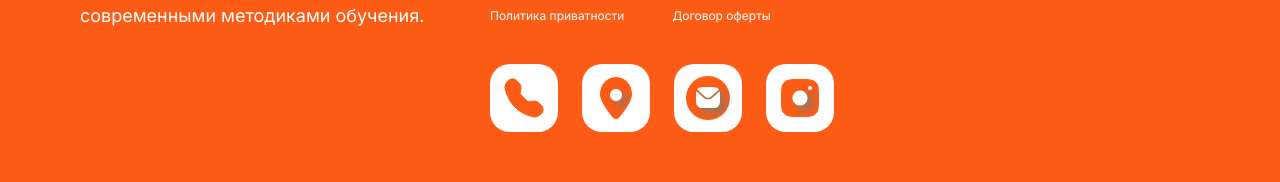
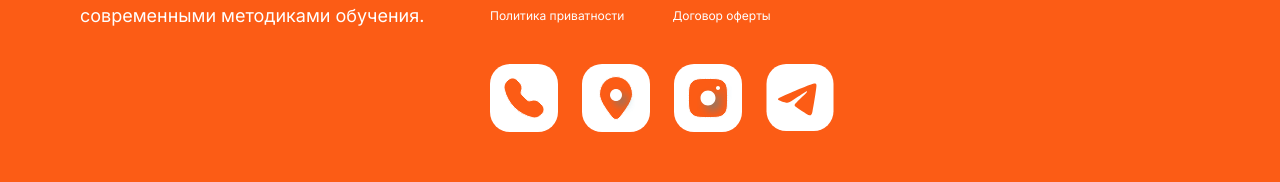
Before and after one commit to evgeniyworkbel/like-volley, a Next.js app: page / in a window 1280 px wide. Shown: the part 4295-4477 px from the top of the page. Built offline with nearby package versions, Linux system fonts and the light colour scheme; a web font is replaced by a local one.

Commit message:
fix(widgets): add telegram image, remove email image

```diff
--- a/src/shared/constants/contacts.ts
+++ b/src/shared/constants/contacts.ts
@@ -1,7 +1,4 @@
 export const contactsLinks = {
-  email: {
-    href: "/",
-  },
   locations: {
     href: "/",
   },
--- a/src/widgets/footer/ui/contacts.tsx
+++ b/src/widgets/footer/ui/contacts.tsx
@@ -30,18 +30,6 @@ export function Contacts() {
         />
       </Link>
       <Link
-        href={contactsLinks.email.href}
-        target="_blank"
-        rel="noopener noreferrer"
-      >
-        <Image
-          src="/email.svg"
-          width={68}
-          height={68}
-          alt="Декоративная иконка почты школы волейбола Like Volley"
-        />
-      </Link>
-      <Link
         href={contactsLinks.instagram.href}
         target="_blank"
         rel="noopener noreferrer"
@@ -53,6 +41,18 @@ export function Contacts() {
           alt="Декоративная иконка Instagram школы волейбола Like Volley"
         />
       </Link>
+      <Link
+        href={contactsLinks.telegram.href}
+        target="_blank"
+        rel="noopener noreferrer"
+      >
+        <Image
+          src="/telegram.svg"
+          width={68}
+          height={68}
+          alt="Декоративная иконка telegram школы волейбола Like Volley"
+        />
+      </Link>
     </div>
   );
 }
```
Also changed, not shown: public/email.svg (deleted), public/telegram.svg (added).
